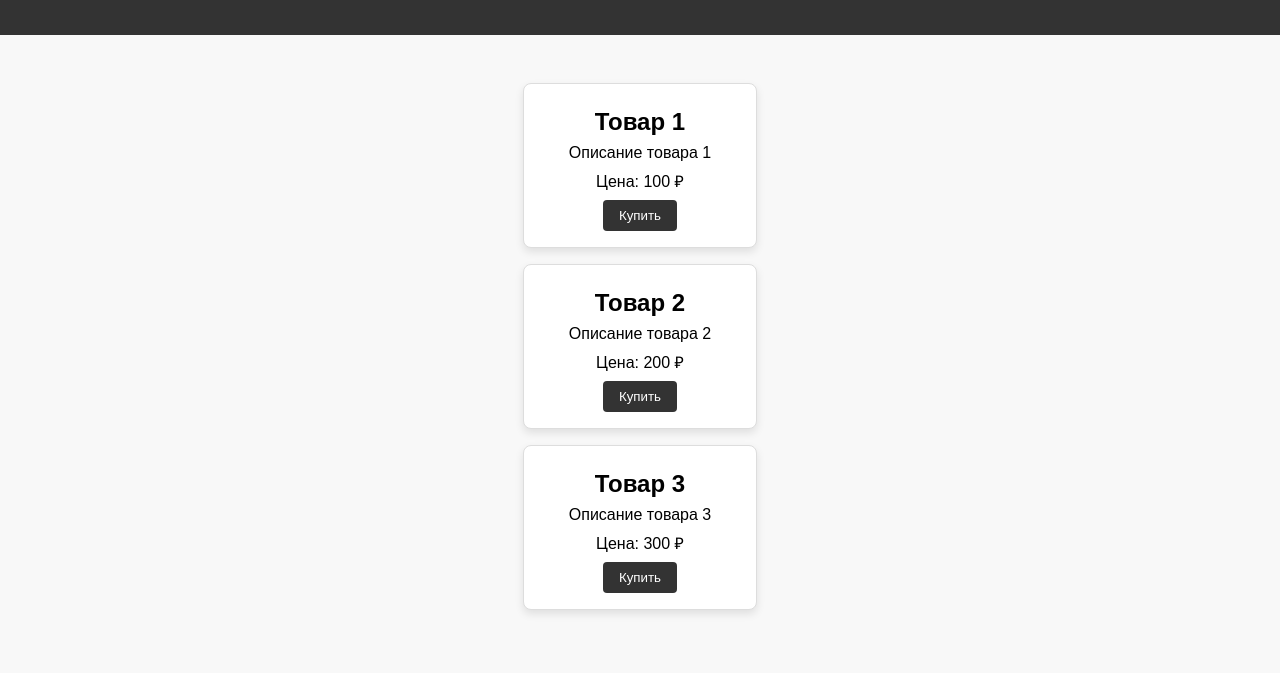
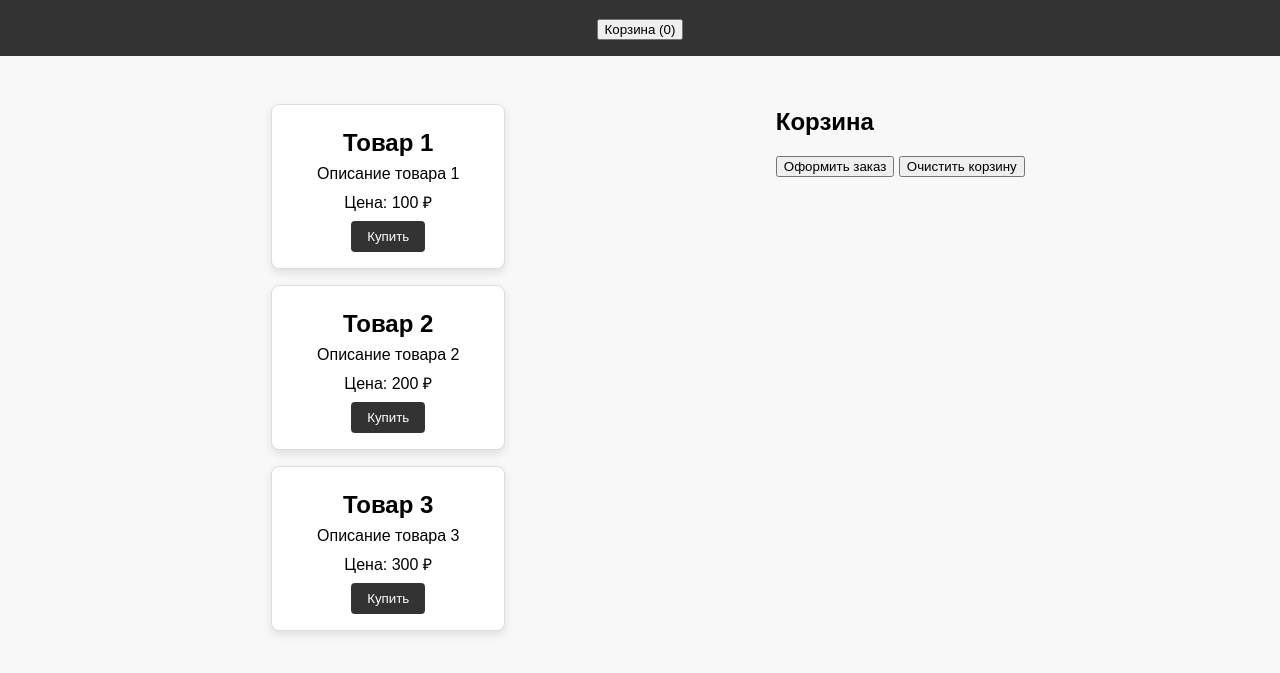
Before and after one commit to jaddyknight/refimarket, a plain HTML site: page index.html in a window 1280 px wide. Shown: the part 77-750 px from the top of the page. Drawn offline with Linux system fonts and the light colour scheme.

Commit message:
Update index.html
В index.html добавлены кнопка для просмотра корзины и секция для отображения товаров в корзине.

```diff
--- a/index.html
+++ b/index.html
@@ -9,9 +9,17 @@
 <body>
     <header>
         <h1>Добро пожаловать в наш интернет-магазин</h1>
+        <button id="view-cart">Корзина (<span id="cart-count">0</span>)</button>
     </header>
     <main>
         <div id="products-container"></div>
+        <div id="cart-container" class="hidden">
+            <h2>Корзина</h2>
+            <div id="cart-items"></div>
+            <p id="total-price"></p>
+            <button id="checkout">Оформить заказ</button>
+            <button id="clear-cart">Очистить корзину</button>
+        </div>
     </main>
     <script src="script.js"></script>
 </body>
```
